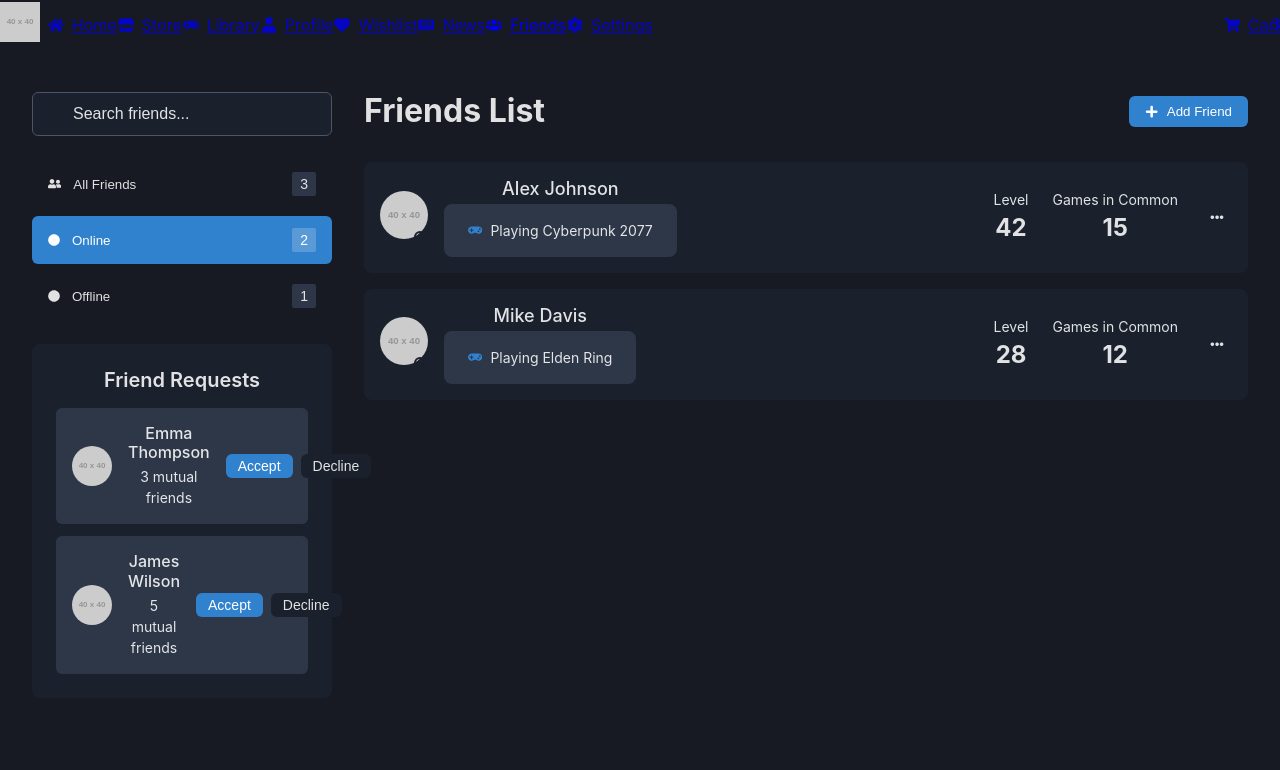
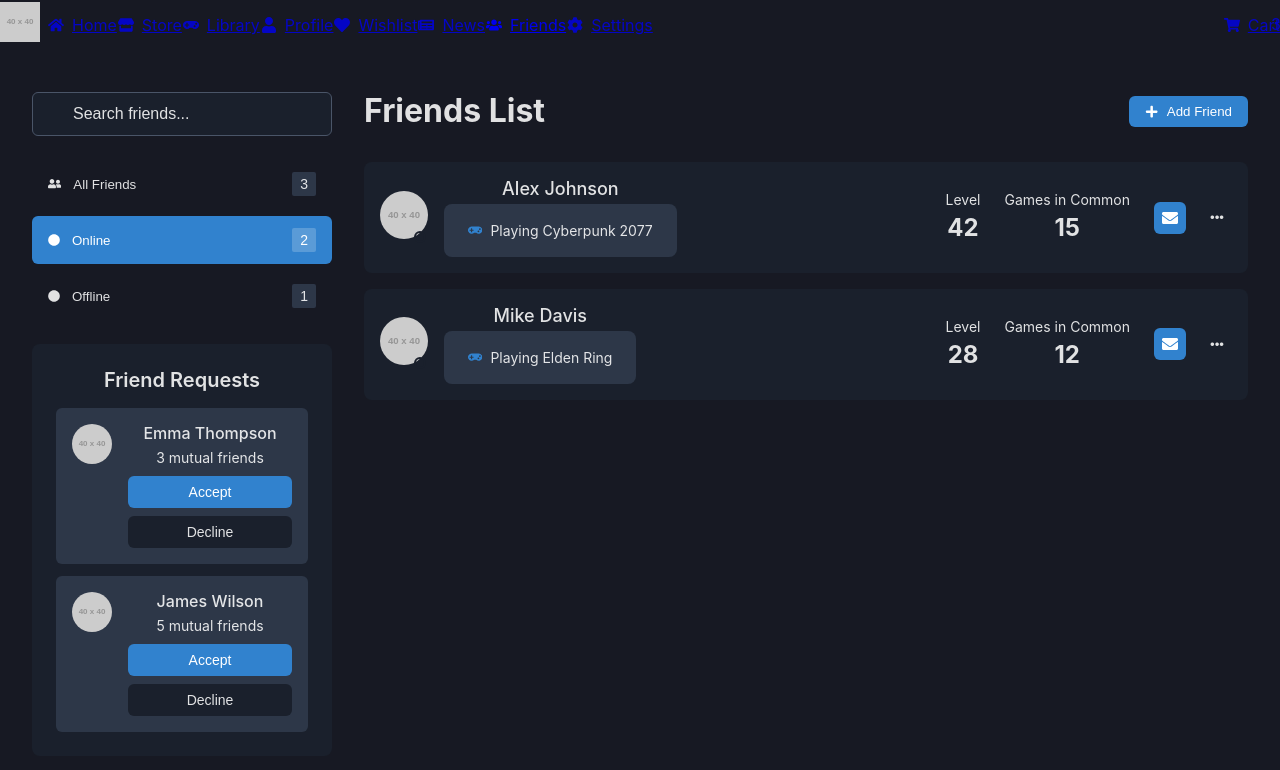
Before and after one commit to rofidakhaled/GameStore, a React (Vite) app: page /friends in a window 1280 px wide. Shown: the top 770 px of the page. Built offline with nearby package versions, Linux system fonts and the light colour scheme.

Commit message:
fix friends page

```diff
--- a/src/pages/Friends.jsx
+++ b/src/pages/Friends.jsx
@@ -1,10 +1,12 @@
 import React, { useState } from 'react';
-import { FaUserFriends, FaGamepad, FaClock, FaCircle, FaPlus, FaSearch } from 'react-icons/fa';
+import { FaUserFriends, FaGamepad, FaClock, FaCircle, FaPlus, FaSearch, FaEnvelope } from 'react-icons/fa';
+import { useNavigate } from 'react-router-dom';
 import '../styles/Friends.css';
 
 const Friends = () => {
   const [activeTab, setActiveTab] = useState('online');
   const [searchQuery, setSearchQuery] = useState('');
+  const navigate = useNavigate();
 
   const friends = [
     {
@@ -64,6 +66,10 @@ const Friends = () => {
     return matchesSearch && matchesTab;
   });
 
+  const handleMessage = (friendId) => {
+    navigate('/message');
+  };
+
   return (
     <div className="friends-container">
       <aside className="friends-sidebar">
@@ -119,10 +125,10 @@ const Friends = () => {
               <div className="request-info">
                 <h3>{request.name}</h3>
                 <p>{request.mutualFriends} mutual friends</p>
-              </div>
-              <div className="request-actions">
-                <button className="accept-button">Accept</button>
-                <button className="decline-button">Decline</button>
+                <div className="request-actions">
+                  <button className="accept-button">Accept</button>
+                  <button className="decline-button">Decline</button>
+                </div>
               </div>
             </div>
           ))}
@@ -175,7 +181,12 @@ const Friends = () => {
                     <span className="stat-value">{friend.gamesInCommon}</span>
                   </div>
                 </div>
-                <button className="more-options">•••</button>
+                <div className="friend-actions">
+                  <button className="message-button" onClick={() => handleMessage(friend.id)}>
+                    <FaEnvelope />
+                  </button>
+                  <button className="more-options">•••</button>
+                </div>
               </div>
             </div>
           ))}
--- a/src/styles/Friends.css
+++ b/src/styles/Friends.css
@@ -126,7 +126,6 @@
 
 .request-card {
   display: flex;
-  align-items: center;
   gap: var(--spacing-4);
   padding: var(--spacing-4);
   border-radius: var(--radius-md);
@@ -144,6 +143,10 @@
   border-radius: 50%;
 }
 
+.request-info {
+  flex: 1;
+}
+
 .request-info h3 {
   font-size: 1rem;
   font-weight: 500;
@@ -154,22 +157,24 @@
 .request-info p {
   font-size: 0.875rem;
   color: var(--color-text-secondary);
+  margin-bottom: var(--spacing-2);
 }
 
 .request-actions {
-  margin-left: auto;
   display: flex;
+  flex-direction: column;
   gap: var(--spacing-2);
 }
 
 .accept-button,
 .decline-button {
-  padding: var(--spacing-1) var(--spacing-3);
+  padding: var(--spacing-2) var(--spacing-4);
   border-radius: var(--radius-md);
   font-size: 0.875rem;
   border: none;
   cursor: pointer;
   transition: var(--transition-all);
+  width: 100%;
 }
 
 .accept-button {
@@ -334,6 +339,33 @@
   color: var(--color-text);
 }
 
+.friend-actions {
+  display: flex;
+  align-items: center;
+  gap: var(--spacing-2);
+}
+
+.message-button {
+  background-color: var(--color-primary);
+  color: white;
+  border: none;
+  border-radius: var(--radius-md);
+  padding: var(--spacing-2);
+  cursor: pointer;
+  transition: var(--transition-all);
+  display: flex;
+  align-items: center;
+  justify-content: center;
+}
+
+.message-button:hover {
+  background-color: var(--color-primary-dark);
+}
+
+.message-button svg {
+  font-size: 1rem;
+}
+
 .more-options {
   background: none;
   border: none;
```
